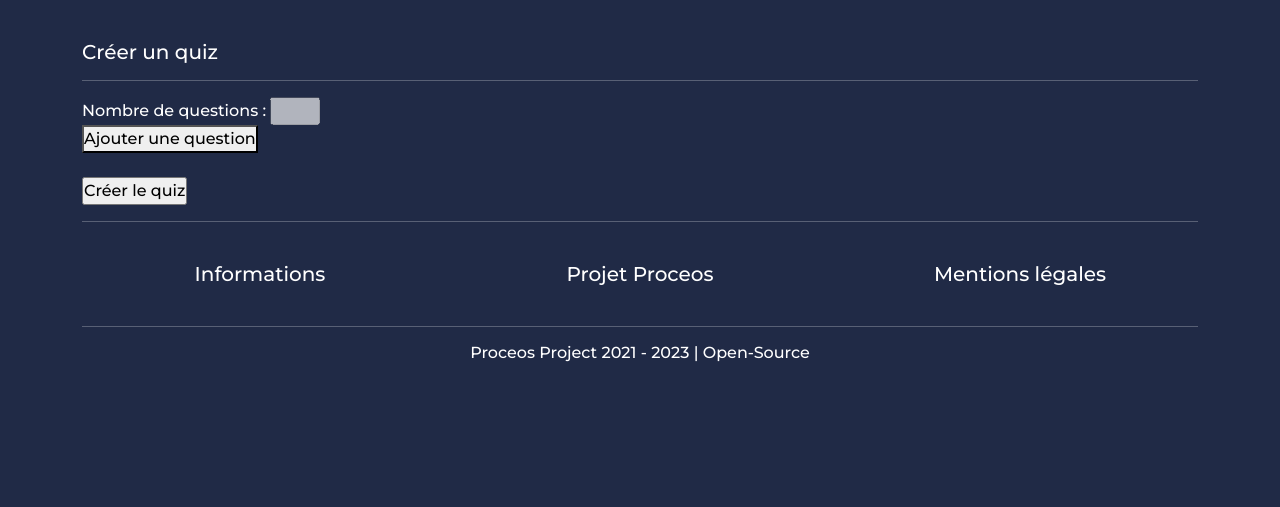
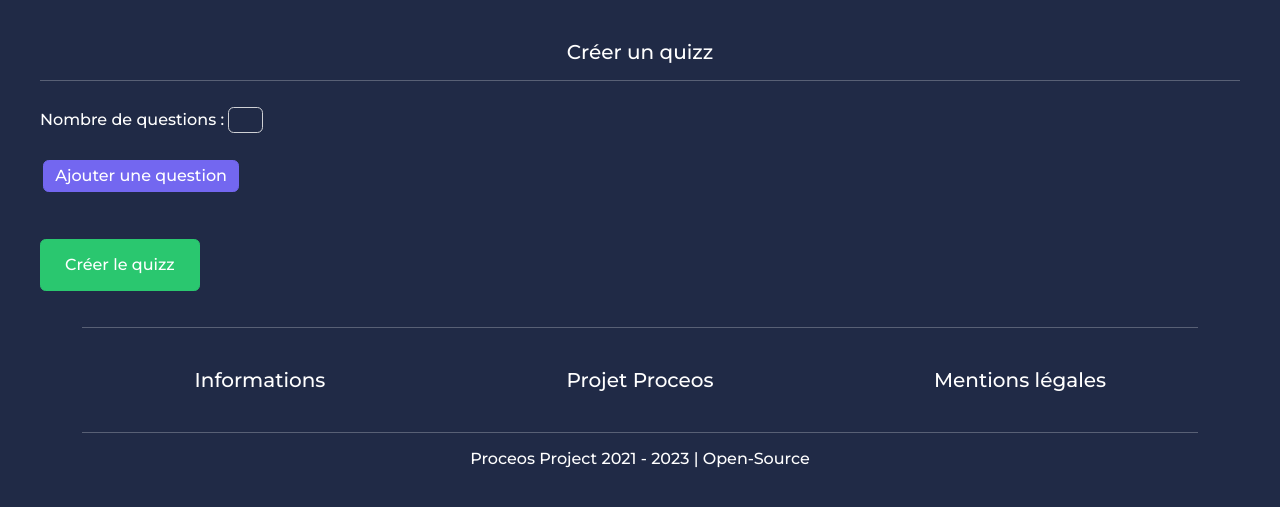
Before and after one commit to Cyril-lamirand/proceos, a Symfony app: template templates/client/teacher/create-quiz.html.twig in a window 1280 px wide. Shown: the part 56-563 px from the top of the page. Run offline with Twig, Linux system fonts and the light colour scheme; the template is opened without the code that fills it, so the values that code supplies are empty; style sheets or scripts are compiled from the project's sources; some libraries are stand-ins or nearby versions.

Commit message:
add css form

```diff
--- a/assets/styles/client.scss
+++ b/assets/styles/client.scss
@@ -1,3 +1,5 @@
 @import "front/class";
 
 @import "front/dashboard";
+
+@import "front/form";
--- /dev/null
+++ b/assets/styles/front/form.scss
@@ -0,0 +1,64 @@
+.container_quizz {
+    margin-left: 40px;
+    margin-right: 40px;
+    h2 {
+        text-align: center;
+    }
+}
+
+.validation-button {
+    border: solid 1px #2AC76F;
+    background-color: #2AC76F;
+    padding: 0.786rem 1.5rem;
+    color: #FFF;
+    border-radius: 0.357rem;
+    margin: 20px;
+    margin-left: 0px;
+    cursor: pointer;
+  }
+  .validation-button:hover {
+    box-shadow: 0 8px 25px -8px #2AC76F;
+  }
+
+  .update-button {
+    background-color: #7367f0;
+    border: solid 1px #7367f0;
+    padding-left: 0.7rem;
+    padding-right: 0.7rem;
+    padding-top: 0.2rem;
+    padding-bottom: 0.2rem;
+    border-radius: 0.357rem;
+    color: #ffffff;
+    margin: 3px;
+    cursor: pointer;
+  }
+  .update-button:hover {
+    box-shadow: 0 8px 25px -8px #7367f0;
+  }
+
+  input[type=text], select, textarea {
+    padding: 0.438rem 1rem;
+    border: 1px solid #cfd1d5;
+    color: #ffffff;
+    background: none;
+    margin-top: 10px;
+    border-radius: 0.357rem;
+    width: 70%;
+    font-family: "Montserrat", sans-serif;
+    font-weight: 300;
+  }
+  input[type=text]:focus, select:focus, textarea:focus, input[type=number]:focus {
+    border: 2px solid #7367f0;
+  }
+
+  input[type=number] {
+    width: 35px;
+    border: 1px solid #cfd1d5;
+    color: #ffffff;
+    background: none;
+    margin-top: 10px;
+    border-radius: 0.357rem;
+    font-family: "Montserrat", sans-serif;
+    font-weight: 300;
+    padding-left: 5px;
+  }
--- a/templates/client/teacher/create-quiz.html.twig
+++ b/templates/client/teacher/create-quiz.html.twig
@@ -2,19 +2,19 @@
 
 {% block content %}
 {% set num_questions = -1 %}
-<div class="container">
-    <h2>Créer un quiz</h2>
+<div class="container_quizz">
+    <h2>Créer un quizz</h2>
     <hr/>
      <form method="POST" action="">
         <label for="num_questions">Nombre de questions :</label>
         <input type="number" id="num_questions" name="num_questions" min="1" max="10" disabled>
-        <br>
+        <br><br>
 
         <div id="questions">
             {% for i in 1..10 %}
                 {% if i <= num_questions %}
                     <label for="question{{ i }}">Question {{ i }} :</label>
-                    <input type="text" id="question{{ i }}" name="question{{ i }}" required><br>
+                    <input type="text" id="question{{ i }}" name="question{{ i }}" required class="input-counter"><br>
                     {% for j in 1..4 %}
                         <label for="question{{ i }}_answer{{ j }}">Réponse {{ j }} :</label>
                         <input type="text" id="question{{ i }}_answer{{ j }}" name="question{{ i }}_answer{{ j }}" required><br>
@@ -24,10 +24,10 @@
             {% endfor %}
         </div>
 
-        <button type="button" id="add-question">Ajouter une question</button>
+        <button type="button" id="add-question" class="update-button">Ajouter une question</button>
         <br><br>
 
-        <input type="submit" value="Créer le quiz">
+        <input type="submit" value="Créer le quizz" class="validation-button">
     </form>
 
 </div>
```
